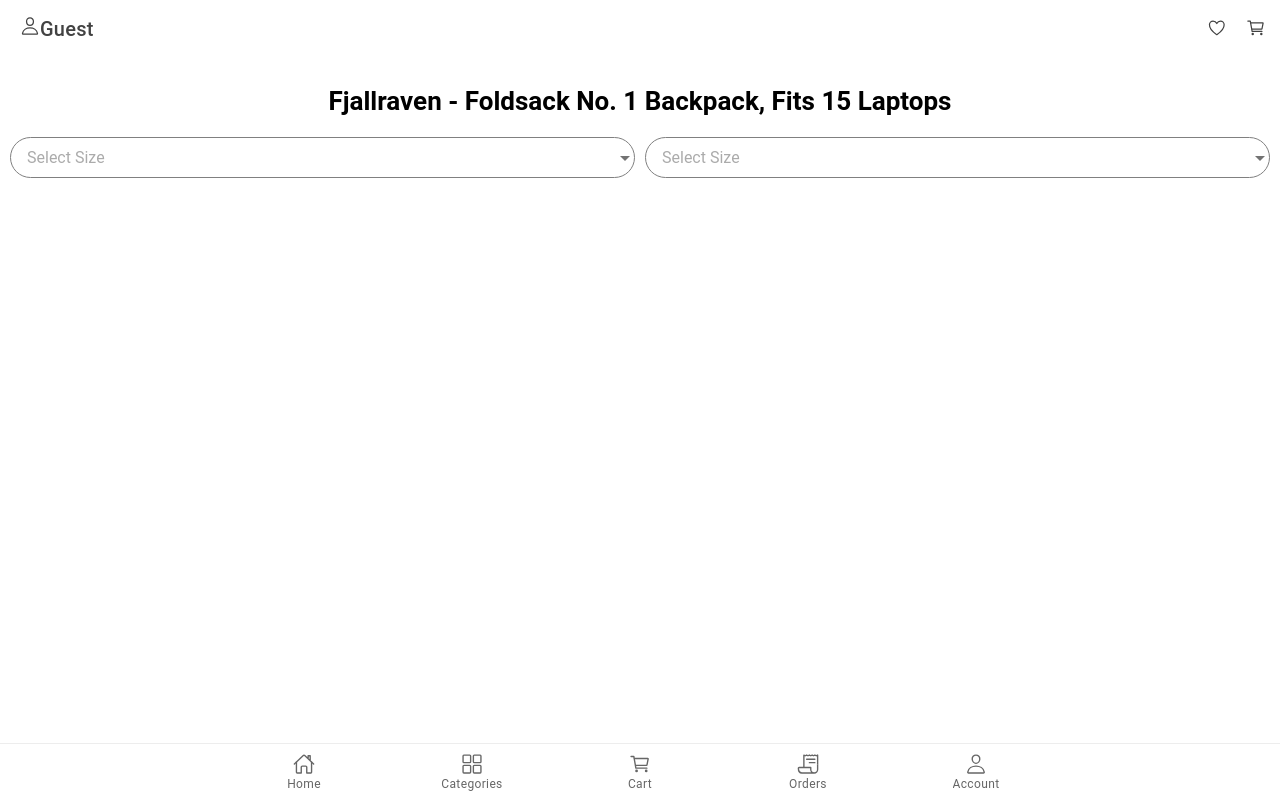
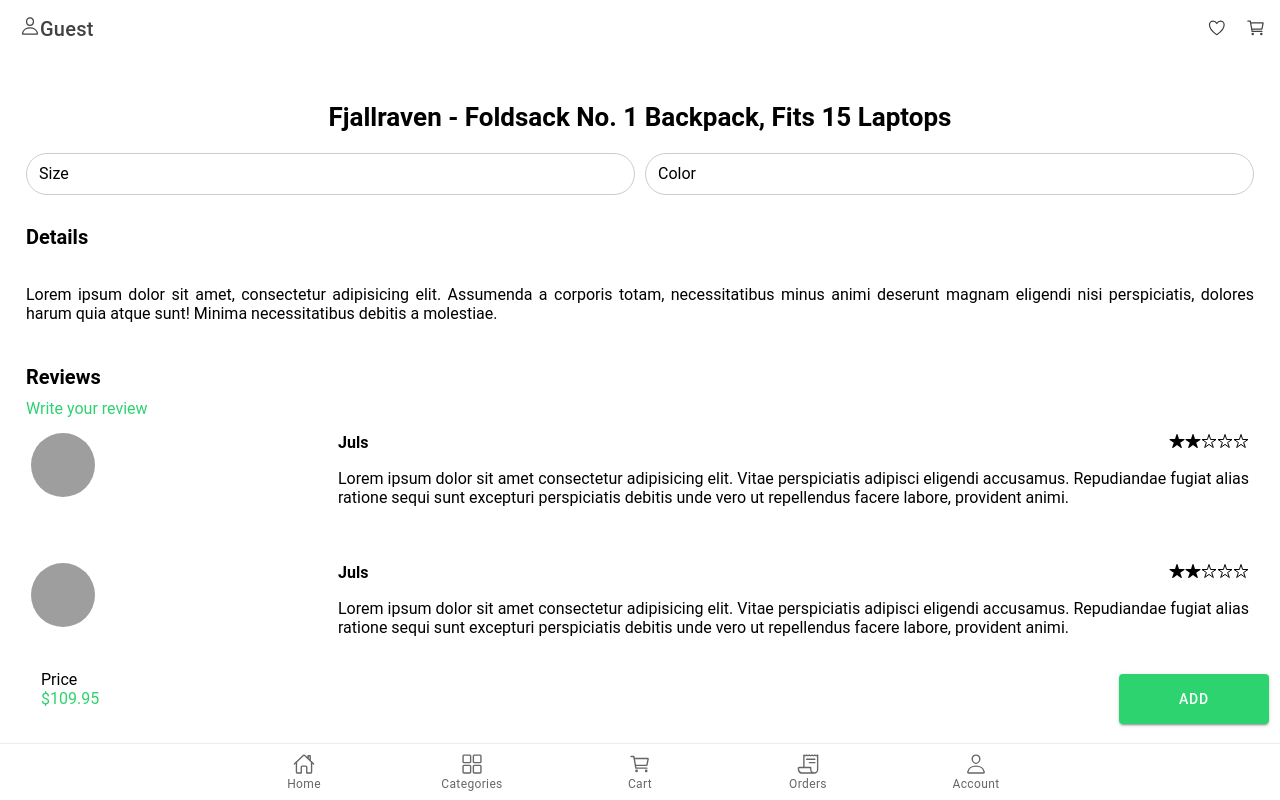
Before and after one commit to Carljul/mlm-react, a React (Create React App) app: page /app/details in a window 1280 px wide. Built offline with nearby package versions, Linux system fonts and the light colour scheme; grey boxes are pictures that could not be loaded.

Commit message:
Item Details

```diff
--- /dev/null
+++ b/src/components/StarRatingComponent.tsx
@@ -0,0 +1,25 @@
+import { IonIcon } from '@ionic/react';
+import {star, starOutline} from 'ionicons/icons';
+
+
+interface Props {
+  rating: number;
+}
+
+const StarRatingComponent: React.FC<Props> = ({ rating }) => {
+  const filledStars = Math.round(rating);
+  const emptyStars = 5 - filledStars;
+
+  return (
+    <div className="star-rating float-right">
+      {[...Array(filledStars)].map((_, i) => (
+        <IonIcon key={`filled-${i}`} icon={star} className="filled" />
+      ))}
+      {[...Array(emptyStars)].map((_, i) => (
+        <IonIcon key={`empty-${i}`} icon={starOutline} className="empty" />
+      ))}
+    </div>
+  );
+};
+
+export default StarRatingComponent;
--- /dev/null
+++ b/src/components/UserRatingComponent.tsx
@@ -0,0 +1,23 @@
+import { IonAvatar, IonCol, IonRow } from "@ionic/react";
+import StarRatingComponent from "./StarRatingComponent";
+
+const UserRatingComponent: React.FC = () => {
+    return (
+        <IonRow className="mb-3">
+            <IonCol size='3'>
+                <IonAvatar>
+                    <img src='https://www.nicepng.com/png/detail/4-46270_mini-naruto-naruto-chibi-render.png'/>
+                </IonAvatar>
+            </IonCol>
+            <IonCol size='9'>
+                <StarRatingComponent rating={2}/>
+                <strong>Juls</strong>
+                <div className='text-ellips-more'>
+                    <p>Lorem ipsum dolor sit amet consectetur adipisicing elit. Vitae perspiciatis adipisci eligendi accusamus. Repudiandae fugiat alias ratione sequi sunt excepturi perspiciatis debitis unde vero ut repellendus facere labore, provident animi.</p>
+                </div>
+            </IonCol>
+        </IonRow>
+    );
+}
+
+export default UserRatingComponent;
--- /dev/null
+++ b/src/components/VariationDropdownComponent.tsx
@@ -0,0 +1,85 @@
+import { useState } from "react";
+
+interface VarationListProps {
+    index: string,
+    value: string | number
+}
+
+interface VariationProps {
+    type: string,
+    list: VarationListProps[],
+}
+
+const VariationDropdownComponent: React.FC<VariationProps> = (props: VariationProps) => {
+    const dropdownTypes = ['sizes', 'colors'];
+    const [isActive, setIsActive] = useState(false);
+    let [selected, setSelected] = useState('');
+
+    // Toggling Dropdown
+    const toggleNextChild = () => {
+        setIsActive(!isActive);
+    }
+
+    // Selecting item in dropdown
+    const onSelectItem = (event: React.MouseEvent<HTMLDivElement, MouseEvent>) => {
+        // Add code here to select an item
+        const selectedItem = event.currentTarget.textContent;
+        setIsActive(!isActive);
+        setSelected(selectedItem ?? '');
+    }
+
+    // Checking if dropdown type exists
+    const isValidDropdownType = dropdownTypes.includes(props.type);
+    return (
+        <>
+            {
+            isValidDropdownType ?
+                (
+                    <div className="dropdown">
+                        <button className="dropdown-toggle" data-toggle="dropdown" aria-haspopup="true" aria-expanded="false" onClick={toggleNextChild}>
+                            <div className="d-flex dropdown-selected-label">
+                                {
+                                    props.type == 'sizes' ?
+                                    <>
+                                        <div>Size</div>
+                                        <div className="selected">{selected}</div>
+                                    </>
+                                    :
+                                    <>
+                                        <div>Color</div>
+                                        <div className="selected">
+                                            {
+                                                selected != null && selected != '' ?
+                                                (<div className="color-selected" style={{backgroundColor: selected}}></div>)
+                                                : (<></>)
+                                            }
+                                        </div>
+                                    </>
+                                }
+                            </div>
+                        </button>
+                        <div className={`dropdown-menu ${isActive ? 'active' : ''}`}>
+                            {
+                                props.list.map((item, index) => (
+                                    props.type == 'sizes' ?
+                                    (<div className="dropdown-item" key={index} data-value={item.index} onClick={onSelectItem}>{item.value}</div>)
+                                    :
+                                    (<div className="dropdown-item" key={index} data-value={item.index} onClick={onSelectItem}>
+                                        <div className="color-selected" style={{backgroundColor: item.index}}></div>
+                                        <label>{item.value}</label>
+                                    </div>)
+                                ))
+                            }
+                        </div>
+                    </div>
+                )
+                :
+                (
+                    <div>Invalid dropdown type</div>
+                )
+            }
+        </>
+    );
+};
+
+export default VariationDropdownComponent;
--- a/src/css/global.css
+++ b/src/css/global.css
@@ -181,3 +181,103 @@
     border: 1px solid grey;
     border-radius: 100px;
 }
+
+
+/* Dropdown */
+
+.dropdown-toggle {
+    background-color: #fff;
+    color: #000;
+    border: 1px solid #ccc;
+    border-radius: 100px;
+    padding: 12px;
+    font-size: 16px;
+    cursor: pointer;
+    width: 100%;
+    text-align: left;
+    position: relative;
+    margin-bottom: 4px;
+}
+
+.dropdown-menu {
+    position: absolute;
+    z-index: 999;
+    background-color: #fff;
+    border: 1px solid #ccc;
+    border-radius: 4px;
+    padding: 10px;
+    font-size: 16px;
+    cursor: pointer;
+    display: none;
+    width: 95%;
+}
+
+
+.dropdown-menu.active {
+    display: block;
+}
+
+.dropdown-menu div.dropdown-item {
+    display: block;
+    padding: 5px;
+    color: #000;
+}
+
+.dropdown-menu div.dropdown-item:hover {
+    background-color: #ccc;
+}
+
+.dropdown-selected-label div {
+    width: 100%;
+}
+
+.dropdown-selected-label div.selected {
+    text-align: right;
+    font-weight: bold;
+}
+
+div.color-selected {
+    width: 16px;
+    height: 16px;
+    border: 1px solid grey;
+    float: right;
+    border-radius: 2px;
+    background-color: green;
+}
+
+.text-justify {
+    text-align: justify;
+}
+
+.text-ellips {
+    text-overflow: ellipsis;
+    white-space: nowrap;
+    overflow: hidden;
+}
+
+.text-ellips-more {
+    display: -webkit-box;
+    -webkit-line-clamp: 3;
+    -webkit-box-orient: vertical;
+    overflow: hidden;
+    text-align: justify;
+    width: 100%;
+}
+
+.mb-3 {
+    margin-bottom: 30px;
+}
+
+.fixedAddToCart {
+    position: fixed;
+    bottom: 0;
+    width: 100%;
+    padding: 10px 20px;
+    background-color: #fff;
+}
+
+.fixedAddToCartButton {
+    float: right;
+    width: 150px;
+    height: 50px;
+}
--- a/src/pages/Navigation.tsx
+++ b/src/pages/Navigation.tsx
@@ -27,6 +27,7 @@
                 <Route path="/app/orders" component={Orders} />
                 <Route path="/app/account" component={Account} />
                 <Route path="/app/details" component={Details} />
+                <Route path="/app/review" component={Details} />
                 <Route exact path="/app">
                     <Redirect to="/app/home" />
                 </Route>
--- a/src/pages/item/details/Details.tsx
+++ b/src/pages/item/details/Details.tsx
@@ -1,13 +1,51 @@
-import { IonCol, IonContent, IonGrid, IonPage, IonRow, IonSelect, IonSelectOption} from '@ionic/react';
+import { IonAvatar, IonButton, IonCol, IonContent, IonGrid, IonLabel, IonPage, IonRouterLink, IonRow, IonSelect, IonSelectOption} from '@ionic/react';
 import Header from '../../../components/HeaderComponent';
+import StarRatingComponent from '../../../components/StarRatingComponent';
+import UserRatingComponent from '../../../components/UserRatingComponent';
+import VariationDropdownComponent from '../../../components/VariationDropdownComponent';
 
 
 const Details: React.FC = () => {
+  const sizes = [{
+      index: 'xs',
+      value: 'XS'
+    },{
+      index: 's',
+      value: 'S'
+    },{
+      index: 'm',
+      value: 'M'
+    },{
+      index: 'l',
+      value: 'L'
+    },{
+      index: 'xl',
+      value: 'XL'
+    },{
+      index: 'xxl',
+      value: 'XXL'
+    }];
+
+  const colors = [{
+    index: 'green',
+    value: 'Green'
+  },{
+    index: 'blue',
+    value: 'Blue'
+  },{
+    index: 'yellow',
+    value: 'Yellow'
+  },{
+    index: 'black',
+    value: 'Black'
+  }]
+
+
   return (
     <IonPage>
         <Header/>
-        <IonContent fullscreen>
-            <IonGrid>
+        <IonContent className='ion-padding'>
+            <IonGrid className='mb-3'>
               <IonRow>
                 <IonCol>
                   <h1 className='center bold'>Fjallraven - Foldsack No. 1 Backpack, Fits 15 Laptops</h1>
@@ -15,24 +53,52 @@
               </IonRow>
               <IonRow>
                 <IonCol>
-                  <IonSelect placeholder='Select Size' className='variationDropdown'>
-                    <IonSelectOption value='extra_small'>XS</IonSelectOption>
-                    <IonSelectOption value='small'>S</IonSelectOption>
-                    <IonSelectOption value='medium'>M</IonSelectOption>
-                    <IonSelectOption value='large'>L</IonSelectOption>
-                    <IonSelectOption value='extra_large'>XL</IonSelectOption>
-                    <IonSelectOption value='double_extra_large'>XL</IonSelectOption>
-                  </IonSelect>
+                  <VariationDropdownComponent
+                    type='sizes'
+                    list={sizes}
+                  />
                 </IonCol>
                 <IonCol>
-                  <IonSelect placeholder='Select Size' className='variationDropdown'>
-                    <IonSelectOption value='extra_small'>XS</IonSelectOption>
-                    <IonSelectOption value='small'>S</IonSelectOption>
-                    <IonSelectOption value='medium'>M</IonSelectOption>
-                    <IonSelectOption value='large'>L</IonSelectOption>
-                    <IonSelectOption value='extra_large'>XL</IonSelectOption>
-                    <IonSelectOption value='double_extra_large'>XL</IonSelectOption>
-                  </IonSelect>
+                  <VariationDropdownComponent
+                    type='colors'
+                    list={colors}
+                  />
+                </IonCol>
+              </IonRow>
+              <IonRow>
+                <IonCol>
+                  <h4 className='bold'>Details</h4>
+                </IonCol>
+              </IonRow>
+              <IonRow>
+                <IonCol>
+                  <p className='text-justify'>Lorem ipsum dolor sit amet, consectetur adipisicing elit. Assumenda a corporis totam, necessitatibus minus animi deserunt magnam eligendi nisi perspiciatis, dolores harum quia atque sunt! Minima necessitatibus debitis a molestiae.</p>
+                </IonCol>
+              </IonRow>
+              <IonRow>
+                <IonCol>
+                  <h4 className='bold'>Reviews</h4>
+                  <IonRouterLink color='success' href='/app/review'>Write your review</IonRouterLink>
+                </IonCol>
+              </IonRow>
+              <IonRow>
+                <IonCol>
+                  <UserRatingComponent />
+                  <UserRatingComponent />
+                  <UserRatingComponent />
+                </IonCol>
+              </IonRow>
+            </IonGrid>
+            {/* Add to Cart */}
+            <IonGrid className='fixedAddToCart'>
+              <IonRow>
+                <IonCol>
+                  <IonLabel>Price</IonLabel>
+                  <br />
+                  <IonLabel color='success'>$109.95</IonLabel>
+                </IonCol>
+                <IonCol>
+                  <IonButton color='success' className='fixedAddToCartButton'>ADD</IonButton>
                 </IonCol>
               </IonRow>
             </IonGrid>
```
